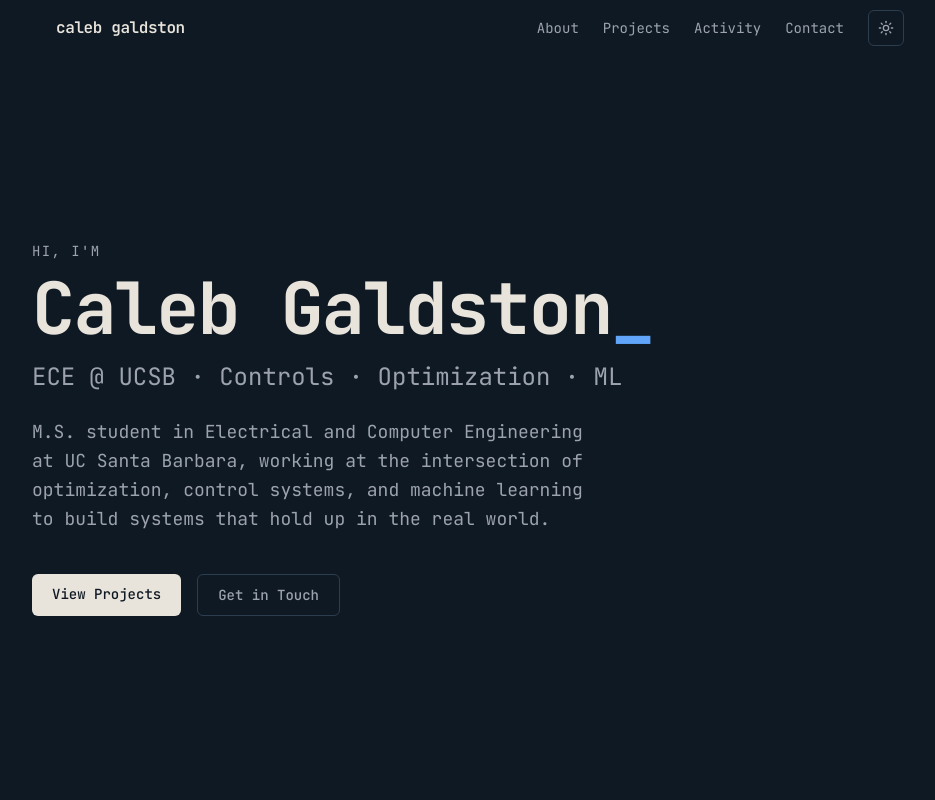
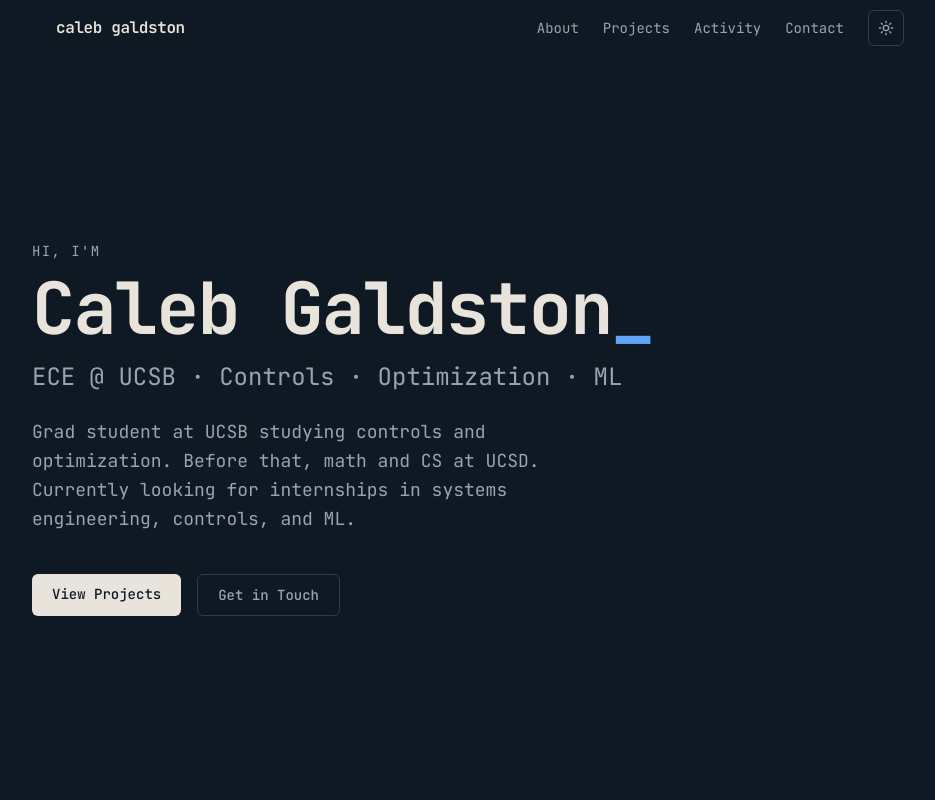
Before and after one commit to cgaldston/personalportfolio, a Next.js app: page / in a window 1280 px wide. Shown: the top 800 px of the page, without its empty margins (160-1095 px from the left). Built offline with nearby package versions, Linux system fonts and the light colour scheme; no server answers.

Commit message:
Updated Hero line

```diff
--- a/src/components/Hero.tsx
+++ b/src/components/Hero.tsx
@@ -13,10 +13,9 @@ export default function Hero() {
           ECE @ UCSB &middot; Controls &middot; Optimization &middot; ML
         </p>
         <p className="text-base sm:text-lg text-muted max-w-xl leading-relaxed">
-          M.S. student in Electrical and Computer Engineering at UC Santa
-          Barbara, working at the intersection of optimization, control
-          systems, and machine learning to build systems that hold up in the
-          real world.
+          Grad student at UCSB studying controls and optimization. Before that, math
+          and CS at UCSD. Currently looking for internships in systems engineering,
+          controls, and ML.
         </p>
         <div className="flex gap-4 mt-10">
           <a
```
